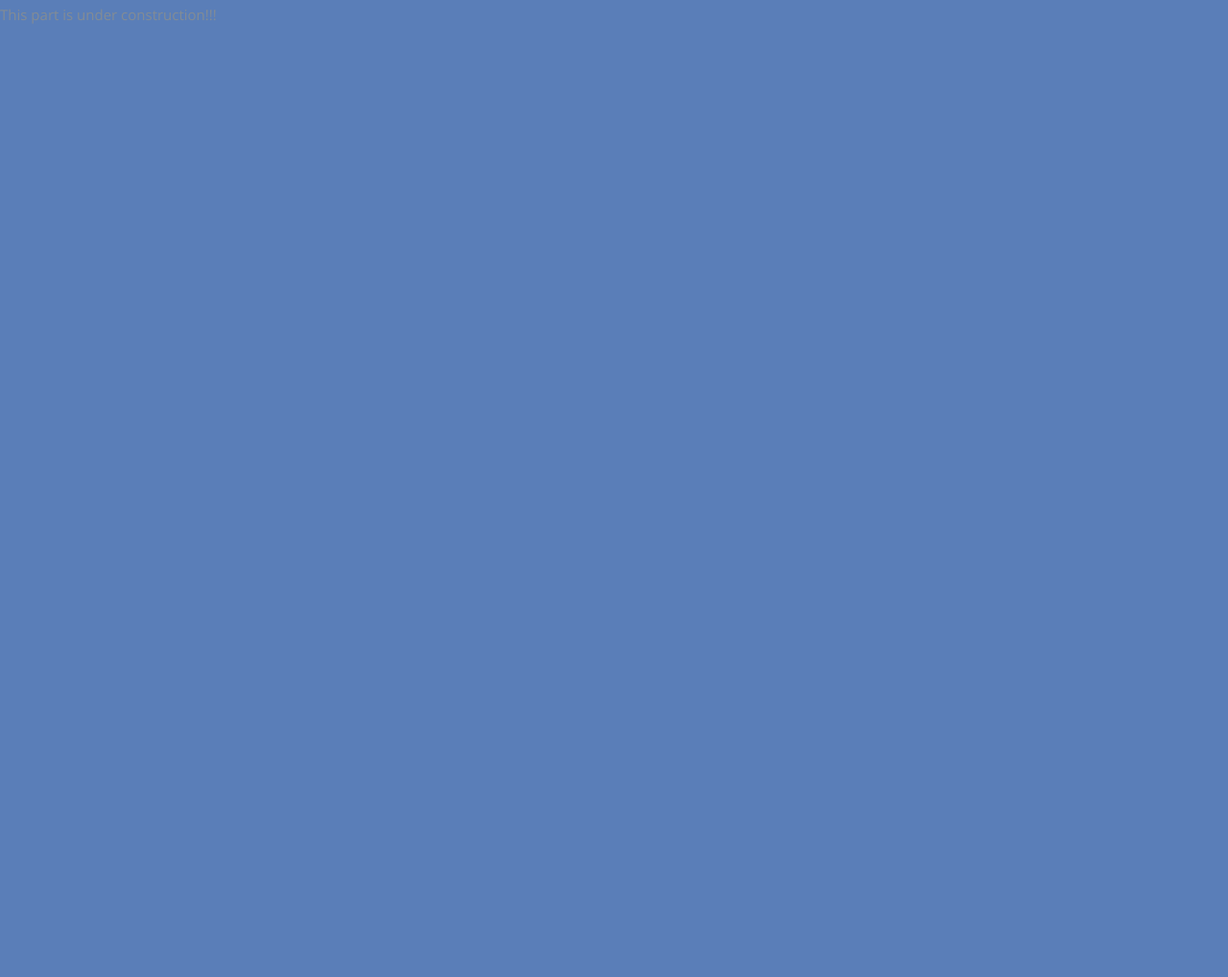
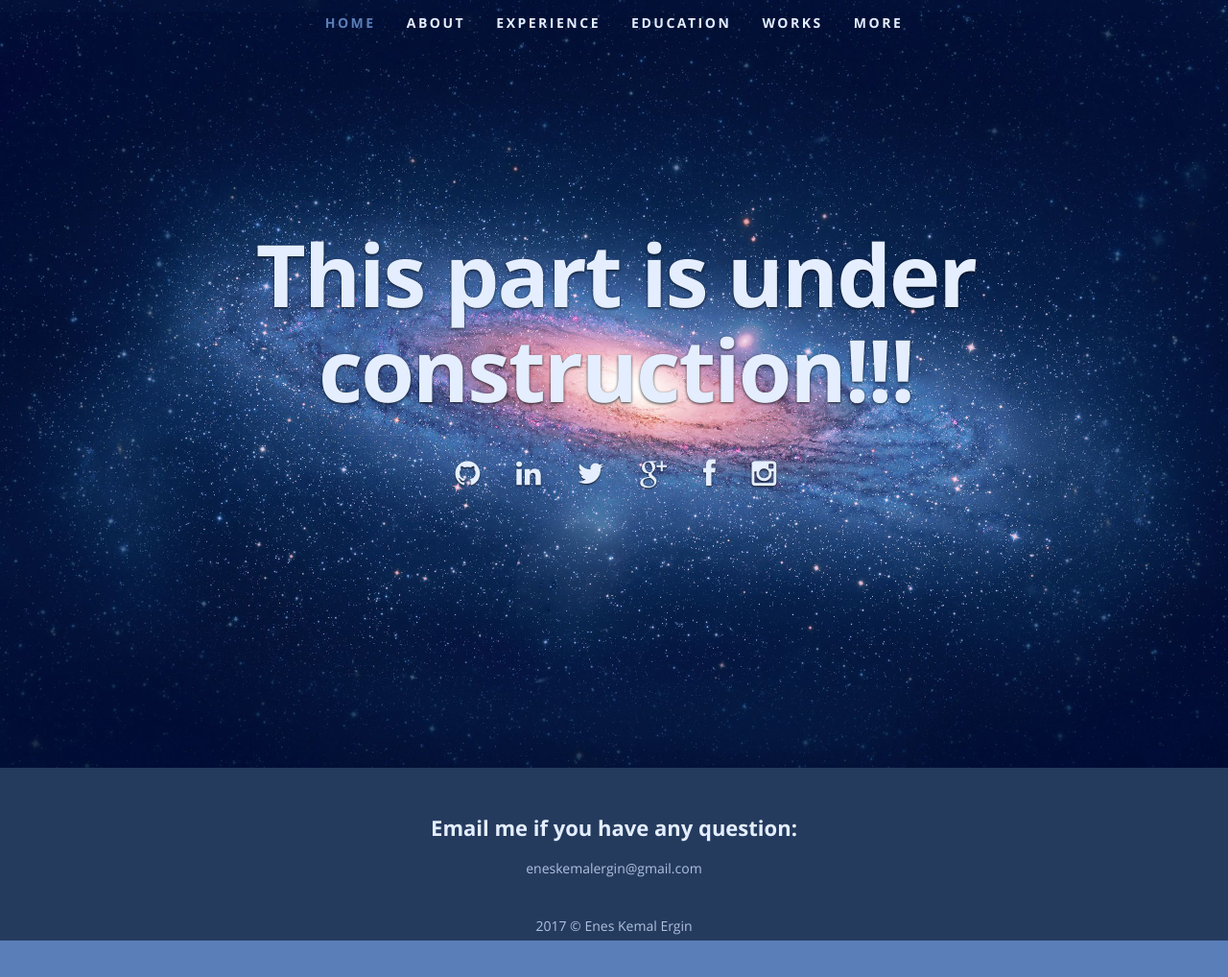
Before and after one commit to eneskemalergin/eneskemalergin.github.io, a plain HTML site: page construction.html in a window 1280 px wide. Shown: the whole page at 96% size. Before the commit the page ends 800 px from the top, so only its background shows below. Drawn offline with Linux system fonts and the light colour scheme.

Commit message:
construction page is done

```diff
--- a/construction.html
+++ b/construction.html
@@ -34,4 +34,48 @@
 
 </head>
 
-<body>This part is under construction!!!</body>
+<body>
+
+  <header id="home">
+     <nav id="nav-wrap">
+       <a class="mobile-btn" href="#nav-wrap" title="Show navigation">Show navigation</a>
+       <a class="mobile-btn" href="#" title="Hide navigation">Hide navigation</a>
+       <ul id="nav" class="nav">
+         <li class="current"><a class="smoothscroll" href="#home">Home</a></li>
+         <li><a class="smoothscroll" href="#about">About</a></li>
+         <li><a class="smoothscroll" href="#experience">Experience</a></li>
+         <li><a class="smoothscroll" href="#education">Education</a></li>
+         <li><a class="smoothscroll" href="#portfolio">Works</a></li>
+         <li><a class="smoothscroll" href="#photos">More</a></li>
+       </ul> <!-- end #nav -->
+     </nav> <!-- end #nav-wrap -->
+
+     <div class="row banner">
+        <div class="banner-text">
+           <h1 class="responsive-headline">This part is under construction!!!</h1>
+           <hr />
+           <ul class="social">
+              <li><a href="https://github.com/eneskemalergin"><i class="fa fa-github"></i></a></li>
+              <li><a href="https://www.linkedin.com/in/eneskemalergin/"><i class="fa fa-linkedin"></i></a></li>
+              <li><a href="https://twitter.com/eneskemalergin"><i class="fa fa-twitter"></i></a></li>
+              <li><a href="https://plus.google.com/+ENESKEMALERGIN"><i class="fa fa-google-plus"></i></a></li>
+              <li><a href="https://www.facebook.com/people/Enes-Kemal-Ergin/100013641332509"><i class="fa fa-facebook"></i></a></li>
+              <li><a href="https://www.instagram.com/ekemalergin/"><i class="fa fa-instagram"></i></a></li>
+           </ul>
+        </div>
+     </div>
+  </header> <!-- Header End -->
+
+  <footer>
+     <div class="row">
+        <div class="twelve columns">
+           <h3>Email me if you have any question:</h3>
+           <p>eneskemalergin@gmail.com</p>
+           <ul class="copyright">
+              <li>2017 &copy; Enes Kemal Ergin</li>
+              <!-- The design of this website is inspired by http://www.styleshout.com/ -->
+           </ul>
+       </div>
+     </div>
+  </footer> <!-- Footer End-->
+</body>
```
